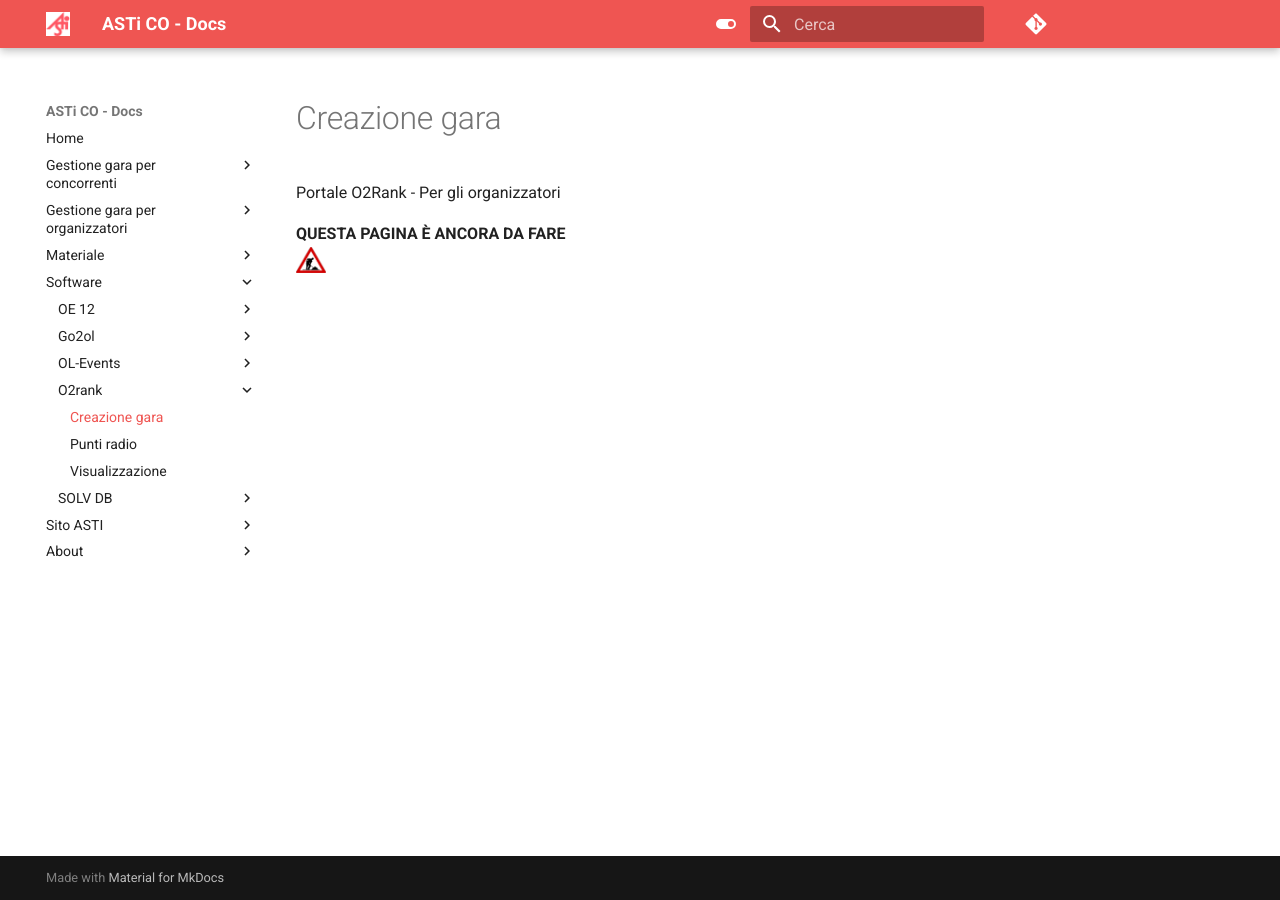
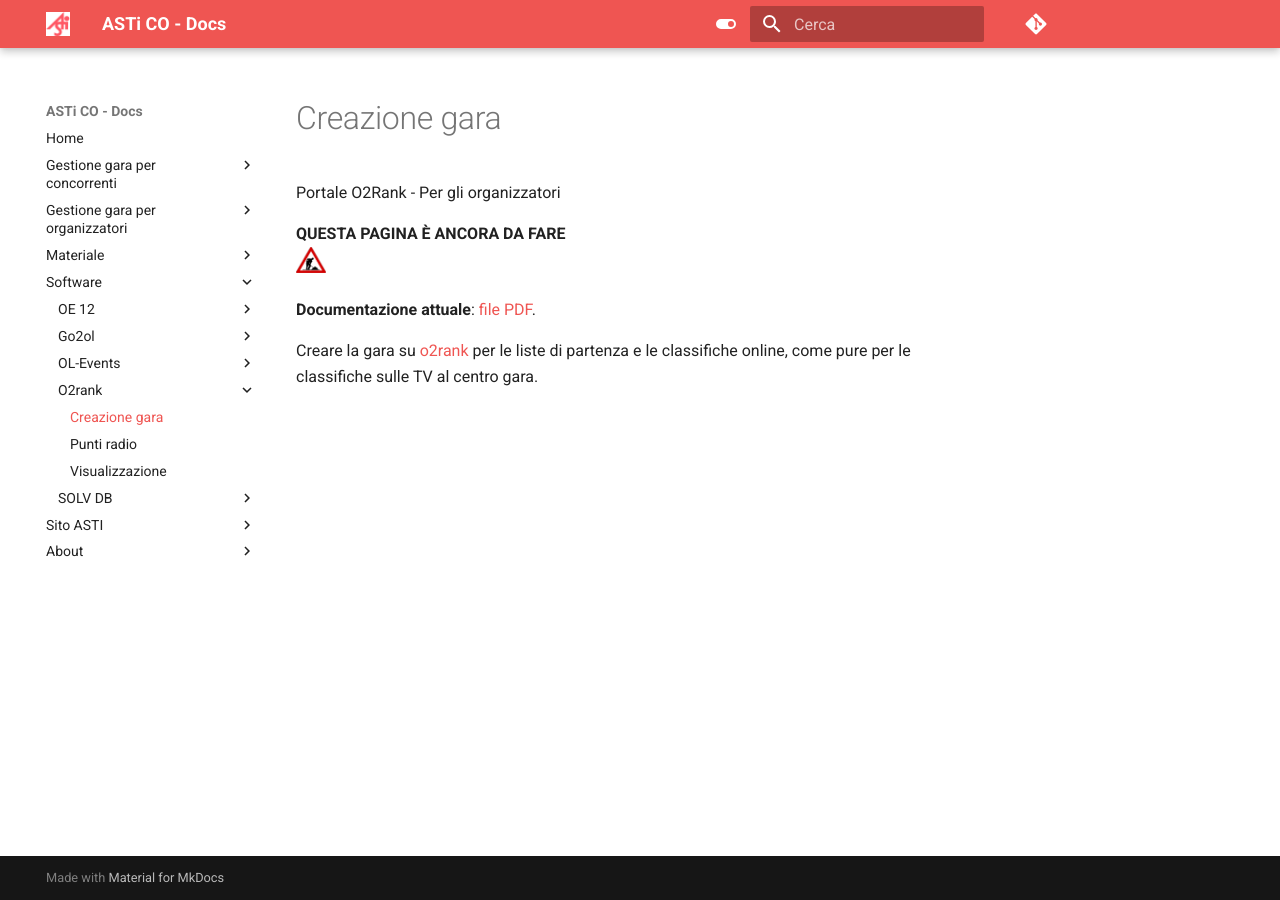
Before and after one commit to asti-co/doc, an MkDocs documentation site: the page built from docs/software/o2rank/creazione_gara.md, in a window 1280 px wide. Built offline with MkDocs 1.6.1 and Material for MkDocs 9.7.7, drawn with Linux system fonts in a browser that asks for light colours; comment, search, counter and statistics services are not loaded.

Commit message:
aggiunto riferimento a doc pdf in software/o2rank

```diff
--- a/docs/software/o2rank/creazione_gara.md
+++ b/docs/software/o2rank/creazione_gara.md
@@ -2,3 +2,7 @@
 
 **QUESTA PAGINA È ANCORA DA FARE**
 ![Lavori in corso](../../img/lavori_in_corso.png){width=30px}
+
+**Documentazione attuale**: [file PDF](../../gestione_gara_org/inc/Classifiche%20Online-Televisioni%20_%20impostazioniV8.pdf).
+
+Creare la gara su [o2rank](http://classifiche.asti-ticino.ch/o2rank/) per le liste di partenza e le classifiche online, come pure per le classifiche sulle TV al centro gara.
```
